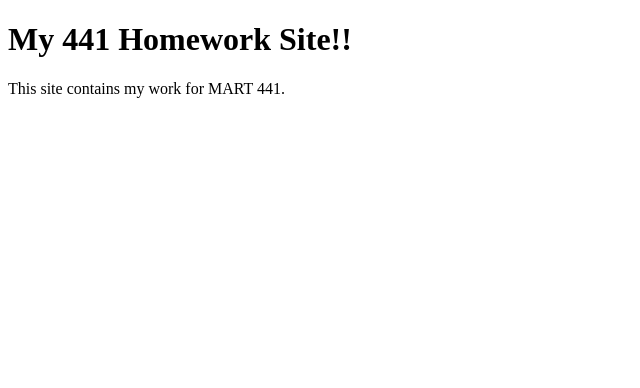
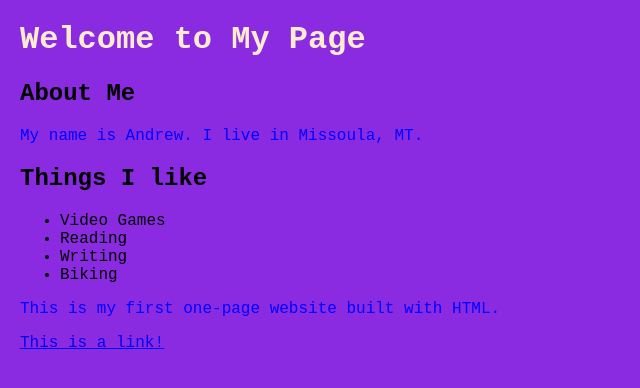
Before and after one commit to Fotato/441, a plain HTML site: page index.html in a window 1280 px wide. Shown: the whole page, without its empty margins (0-640 px from the left). Drawn offline with Linux system fonts and the light colour scheme.

Commit message:
modified index.html

```diff
--- a/index.html
+++ b/index.html
@@ -1,10 +1,41 @@
 <!DOCTYPE html>
 <html>
+<style>
+    body{
+        font-family: 'Courier New', Courier, monospace;
+        background-color: blueviolet;
+        margin: 20px;
+    }
+
+    h1{
+        color: blanchedalmond;
+    }
+    p{
+        color: blue;
+    }
+
+</style>
   <head>
-    <title>My 441 Site</title>
+    <title>My First Web Page</title>
   </head>
   <body>
-    <h1>My 441 Homework Site!!</h1>
-    <p>This site contains my work for MART 441.</p>
+
+    <h1>Welcome to My Page</h1>
+
+    <h2>About Me</h2>
+
+    <p>My name is Andrew. I live in Missoula, MT.</p>
+
+    <h2>Things I like</h2>
+    <ul>
+        <li>Video Games</li>
+        <li>Reading</li>
+        <li>Writing</li>
+        <li>Biking</li>
+    </ul>
+
+    <p>This is my first one-page website built with HTML.</p>
+    <a href="google.com">This is a link!</a>
+
   </body>
 </html>
```
